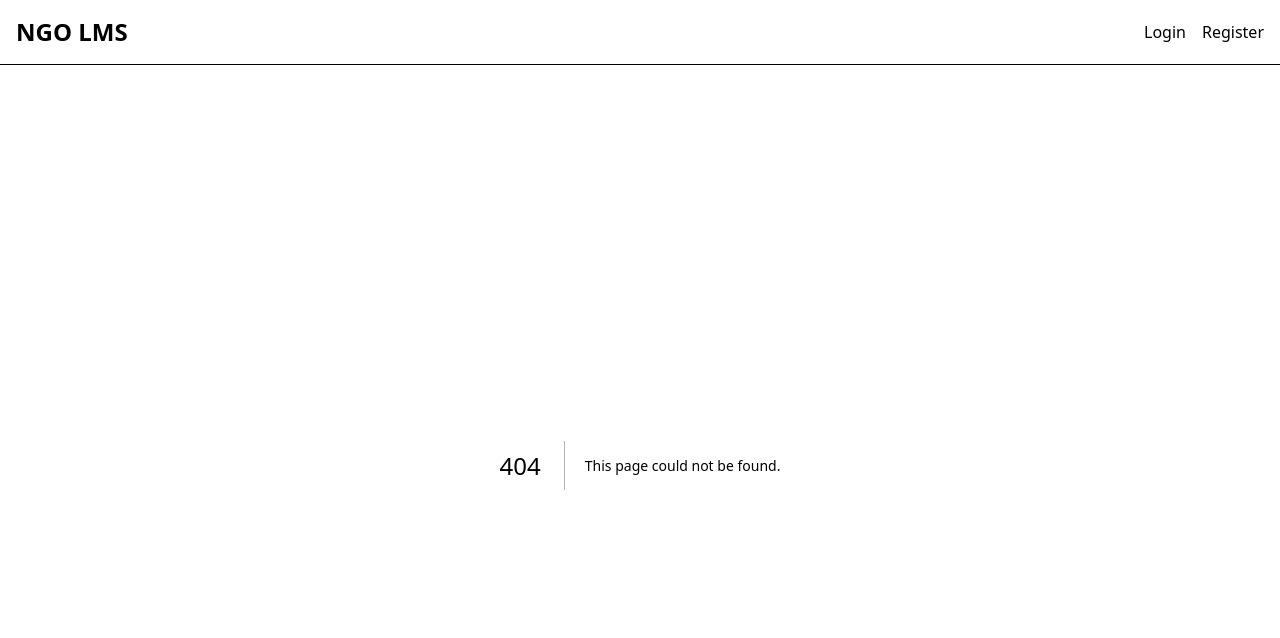
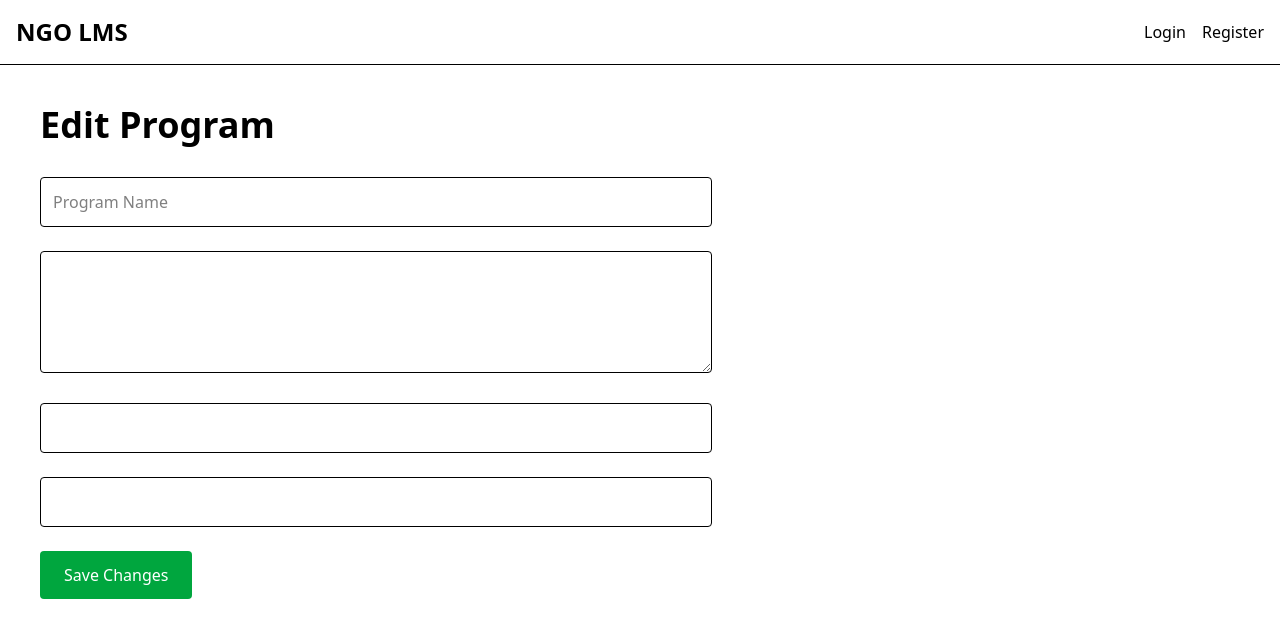
Before and after one commit to rakshika797/ai-ngo-lms, a Next.js app in the folder frontend/: page /ngo/programs/1/edit in a window 1280 px wide. Before the commit this address had no page. Shown: the top 638 px of the page. Built offline with nearby package versions, Linux system fonts and the light colour scheme; no server answers.

Commit message:
feat: complete full program CRUD workflow with frontend and backend integration

```diff
--- /dev/null
+++ b/frontend/src/app/ngo/programs/[id]/edit/page.tsx
@@ -0,0 +1,144 @@
+"use client";
+
+import {
+  use,
+  useEffect,
+} from "react";
+
+import {
+  useForm,
+} from "react-hook-form";
+
+import {
+  useRouter,
+} from "next/navigation";
+
+import toast from "react-hot-toast";
+
+import {
+  getProgramById,
+  updateProgram,
+} from "@/services/programService";
+
+type ProgramFormData = {
+  name: string;
+  description: string;
+  duration: string;
+  maxStudents: number;
+};
+
+export default function EditProgramPage({
+  params,
+}: {
+  params: Promise<{
+    id: string;
+  }>;
+}) {
+  const { id } = use(params);
+
+  const router = useRouter();
+
+  const {
+    register,
+    handleSubmit,
+    reset,
+  } = useForm<ProgramFormData>();
+
+  useEffect(() => {
+    const fetchProgram =
+      async () => {
+        const data =
+          await getProgramById(
+            Number(id)
+          );
+
+        reset({
+          name: data.name,
+          description:
+            data.description,
+          duration:
+            data.duration,
+          maxStudents:
+            data.maxStudents,
+        });
+      };
+
+    fetchProgram();
+  }, [id, reset]);
+
+  const onSubmit = async (
+    data: ProgramFormData
+  ) => {
+    try {
+      await updateProgram(
+        Number(id),
+        data
+      );
+
+      toast.success(
+        "Program updated"
+      );
+
+      router.push(
+        `/ngo/programs/${id}`
+      );
+    } catch (error) {
+      console.error(error);
+
+      toast.error(
+        "Update failed"
+      );
+    }
+  };
+
+  return (
+    <div className="p-10">
+      <h1 className="text-4xl font-bold mb-8">
+        Edit Program
+      </h1>
+
+      <form
+        onSubmit={handleSubmit(
+          onSubmit
+        )}
+        className="space-y-6 max-w-2xl"
+      >
+        <input
+          {...register("name")}
+          className="w-full border p-3 rounded"
+          placeholder="Program Name"
+        />
+
+        <textarea
+          {...register(
+            "description"
+          )}
+          className="w-full border p-3 rounded"
+          rows={4}
+        />
+
+        <input
+          {...register(
+            "duration"
+          )}
+          className="w-full border p-3 rounded"
+        />
+
+        <input
+          type="number"
+          {...register(
+            "maxStudents"
+          )}
+          className="w-full border p-3 rounded"
+        />
+
+        <button
+          type="submit"
+          className="bg-green-600 text-white px-6 py-3 rounded"
+        >
+          Save Changes
+        </button>
+      </form>
+    </div>
+  );
+}
--- a/frontend/src/app/ngo/programs/[id]/page.tsx
+++ b/frontend/src/app/ngo/programs/[id]/page.tsx
@@ -1,7 +1,14 @@
 "use client";
 
 import { use, useEffect, useState } from "react";
-import { getProgramById } from "@/services/programService";
+import {
+  getProgramById,
+  deleteProgram,
+} from "@/services/programService";
+
+import Link from "next/link";
+import { useRouter } from "next/navigation";
+import toast from "react-hot-toast";
 
 type Program = {
   id: number;
@@ -17,7 +24,7 @@ export default function ProgramPage({
   params: Promise<{ id: string }>;
 }) {
   const { id } = use(params);
-
+  const router = useRouter();
   const [program, setProgram] =
     useState<Program | null>(null);
 
@@ -38,6 +45,28 @@ export default function ProgramPage({
     fetchProgram();
   }, [id]);
 
+  const handleDelete = async () => {
+  try {
+    await deleteProgram(
+      Number(id)
+    );
+
+    toast.success(
+      "Program deleted"
+    );
+
+    router.push(
+      "/ngo/programs"
+    );
+  } catch (error) {
+    console.error(error);
+
+    toast.error(
+      "Delete failed"
+    );
+  }
+};
+
   if (!program) {
     return (
       <div className="p-10">
@@ -48,20 +77,42 @@ export default function ProgramPage({
 
  return (
   <div className="p-10">
+    <div className="flex justify-between items-center">
       <h1 className="text-4xl font-bold">
         {program.name}
       </h1>
 
-      <p className="mt-4">
+      <div className="flex gap-4">
+        <Link
+          href={`/ngo/programs/${id}/edit`}
+          className="bg-blue-600 text-white px-4 py-2 rounded-lg"
+        >
+          Edit
+        </Link>
+
+        <button
+          onClick={handleDelete}
+          className="bg-red-600 text-white px-4 py-2 rounded-lg"
+        >
+          Delete
+        </button>
+      </div>
+    </div>
+
+    <p className="mt-6">
       {program.description}
     </p>
 
-      <p className="mt-2">
-        Duration: {program.duration}
+    <p className="mt-4">
+      Duration:
+      {" "}
+      {program.duration}
     </p>
 
     <p className="mt-2">
-        Max Students: {program.maxStudents}
+      Max Students:
+      {" "}
+      {program.maxStudents}
     </p>
   </div>
 );
--- a/frontend/src/services/programService.ts
+++ b/frontend/src/services/programService.ts
@@ -32,3 +32,30 @@ export const getProgramById =
 
     return response.data;
   };
+
+  export const updateProgram = async (
+  id: number,
+  data: {
+    name: string;
+    description: string;
+    duration: string;
+    maxStudents: number;
+  }
+) => {
+  const response = await axios.put(
+    `${API_URL}/${id}`,
+    data
+  );
+
+  return response.data;
+};
+
+export const deleteProgram = async (
+  id: number
+) => {
+  const response = await axios.delete(
+    `${API_URL}/${id}`
+  );
+
+  return response.data;
+};
```
Lines whose indentation alone changed are shown as unchanged.
